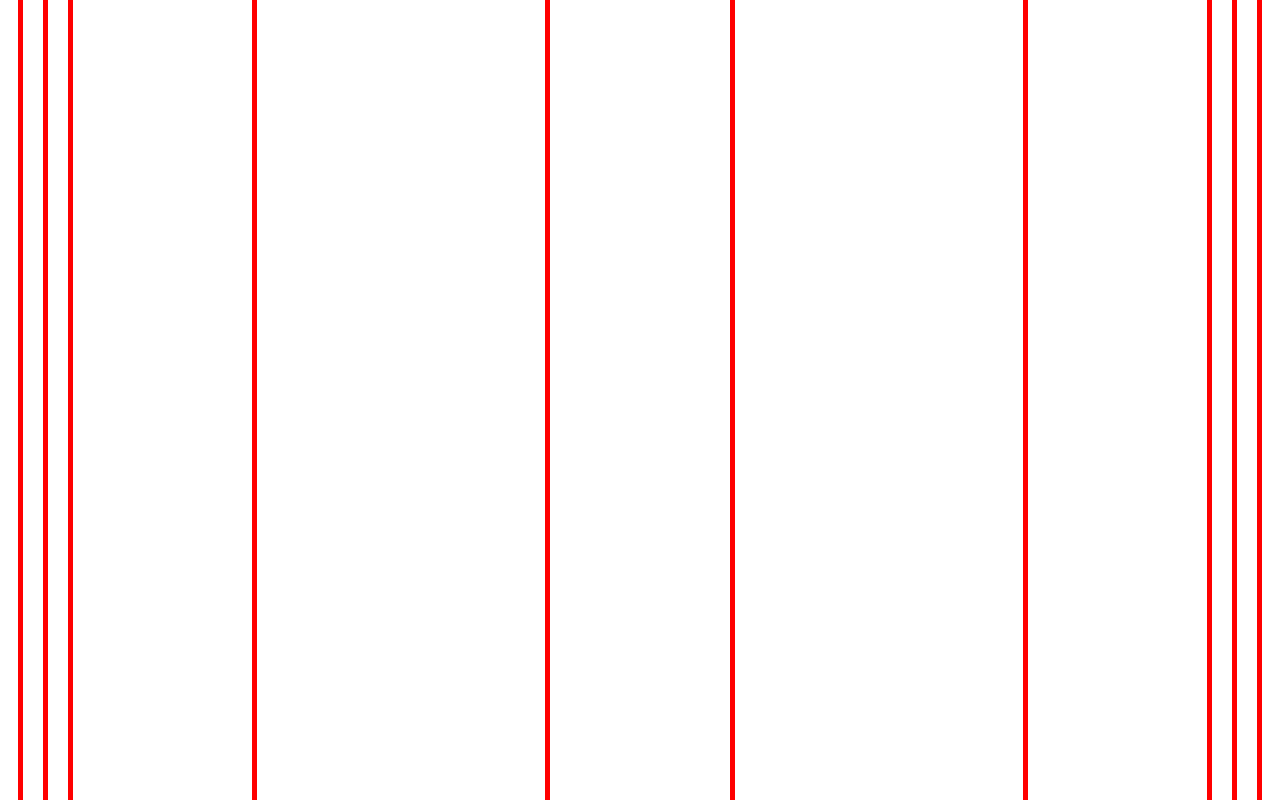
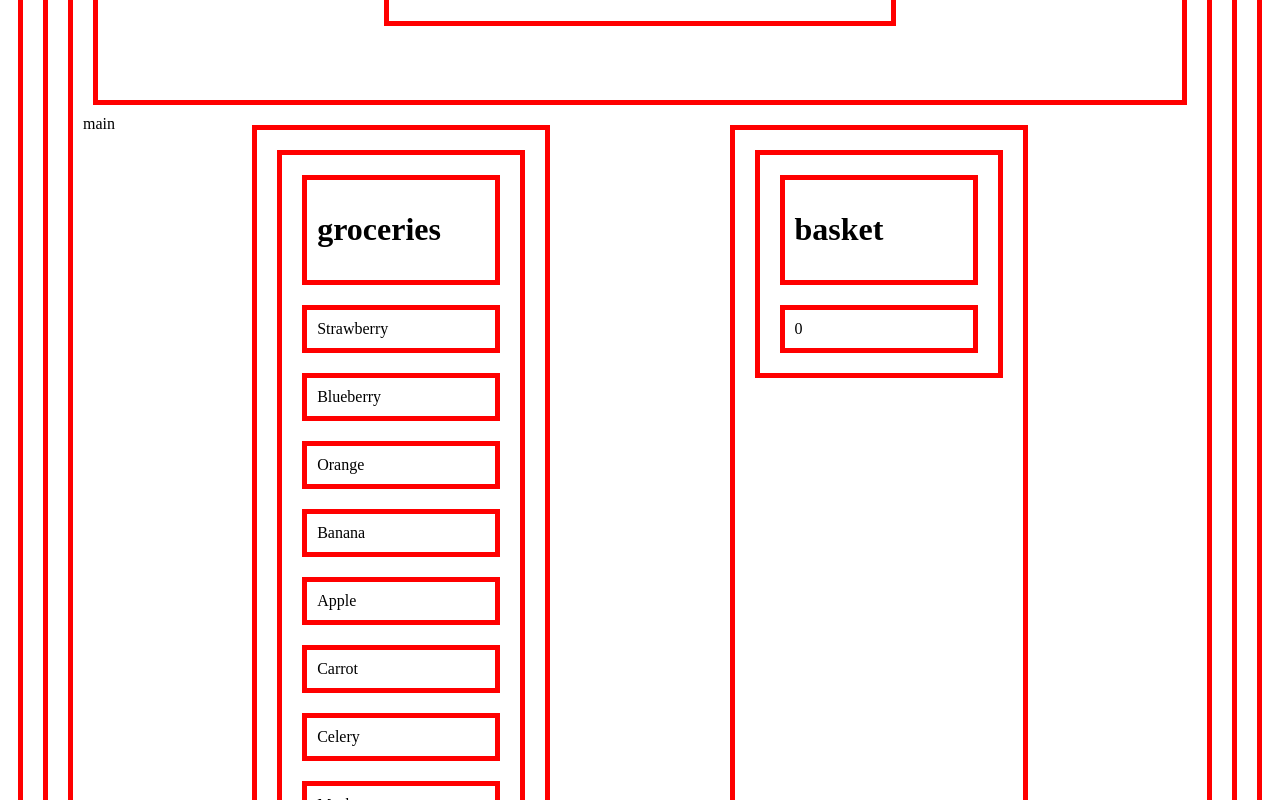
Before and after one commit to avivpolak/Basket, a React (Create React App) app in the folder basket-front/: page / in a window 1280 px wide. Shown: the part 860-1660 px from the top of the page. Built offline with nearby package versions, Linux system fonts and the light colour scheme.

Commit message:
list are ready to maniulate

```diff
--- a/basket-front/src/components/main/Main.js
+++ b/basket-front/src/components/main/Main.js
@@ -2,13 +2,38 @@ import React from "react";
 import ReactDOM from "react-dom";
 import "./Main.css";
 import Search from "./components/Search";
+import Basket from "./components/Basket";
+import Groceries from "./components/Groceries";
 export default class Main extends React.Component {
     render() {
+        let list = [
+            { Strawberry: 0 },
+            { Blueberry: 0 },
+            { Orange: 0 },
+            { Banana: 0 },
+            { Apple: 0 },
+            { Carrot: 0 },
+            { Celery: 0 },
+            { Mushroom: 0 },
+            { Green: 0 },
+            { Pepper: 0 },
+            { Eggs: 0 },
+            { Cheese: 0 },
+            { Butter: 0 },
+            { Chicken: 0 },
+            { Beef: 0 },
+            { Pork: 0 },
+            { Fish: 0 },
+            { Rice: 0 },
+            { Pasta: 0 },
+            { Bread: 0 },
+        ];
         return (
             <div className="main">
+                main
                 <Search />
-                <div className="groceries"> groceries</div>
-                <div className="basket"> basket</div>
+                <Basket type="basket" title="basket" />
+                <Groceries type="groceries" title="groceries" list={list} />
             </div>
         );
     }
--- /dev/null
+++ b/basket-front/src/components/main/components/Basket.js
@@ -0,0 +1,37 @@
+import React from "react";
+import ReactDOM from "react-dom";
+import Item from "./Item";
+import "./List.css";
+export default class Basket extends React.Component {
+    constructor(props) {
+        super(props);
+        // Set initial state
+        this.state = {
+            list: this.props.list || ["no elements"],
+        };
+    }
+
+    updateState() {
+        alert("hel33lo");
+    }
+    render() {
+        return (
+            <div className="basket">
+                <div className="list">
+                    <div className="title">
+                        <h1>{this.props.title}</h1>
+                    </div>
+                    {this.state.list.map((name) => {
+                        // Return the element. Also pass key
+                        return (
+                            <Item
+                                name={Object.keys(name)[0]}
+                                a={this.updateState}
+                            />
+                        );
+                    })}
+                </div>
+            </div>
+        );
+    }
+}
--- /dev/null
+++ b/basket-front/src/components/main/components/Groceries.js
@@ -0,0 +1,36 @@
+import React from "react";
+import ReactDOM from "react-dom";
+import Item from "./Item";
+import "./List.css";
+export default class Groceries extends React.Component {
+    constructor(props) {
+        super(props);
+        // Set initial state
+        this.state = {
+            list: this.props.list || ["no elements"],
+        };
+    }
+    updateState(name) {
+        alert(name);
+    }
+    render() {
+        return (
+            <div className="groceries">
+                <div className="list">
+                    <div className="title">
+                        <h1>{this.props.title}</h1>
+                    </div>
+                    {this.state.list.map((name) => {
+                        // Return the element. Also pass key
+                        return (
+                            <Item
+                                name={Object.keys(name)[0]}
+                                a={this.updateState}
+                            />
+                        );
+                    })}
+                </div>
+            </div>
+        );
+    }
+}
--- /dev/null
+++ b/basket-front/src/components/main/components/Item.css
@@ -0,0 +1,3 @@
+.item:hover {
+    background-color: green;
+}
--- /dev/null
+++ b/basket-front/src/components/main/components/Item.js
@@ -0,0 +1,18 @@
+import React from "react";
+import ReactDOM from "react-dom";
+import "./Item.css";
+export default class Item extends React.Component {
+    constructor(props) {
+        super(props);
+    }
+    handleClick = () => {
+        this.props.a(this.props.name);
+    };
+    render() {
+        return (
+            <div onClick={this.handleClick} className="item">
+                {this.props.name}
+            </div>
+        );
+    }
+}
--- a/basket-front/src/components/main/components/List.css
+++ b/basket-front/src/components/main/components/List.css
@@ -0,0 +1,18 @@
+.list {
+    display: flex;
+    flex-direction: column;
+    flex-wrap: nowrap;
+    justify-content: normal;
+    align-items: normal;
+    align-content: normal;
+}
+
+.title,
+.item {
+    display: block;
+    flex-grow: 0;
+    flex-shrink: 1;
+    flex-basis: auto;
+    align-self: auto;
+    order: 0;
+}
```
Also changed, not shown: basket-front/src/components/main/components/List.js (deleted, +0 -13 lines), basket-front/src/components/main/components/Groceries.css (added).
